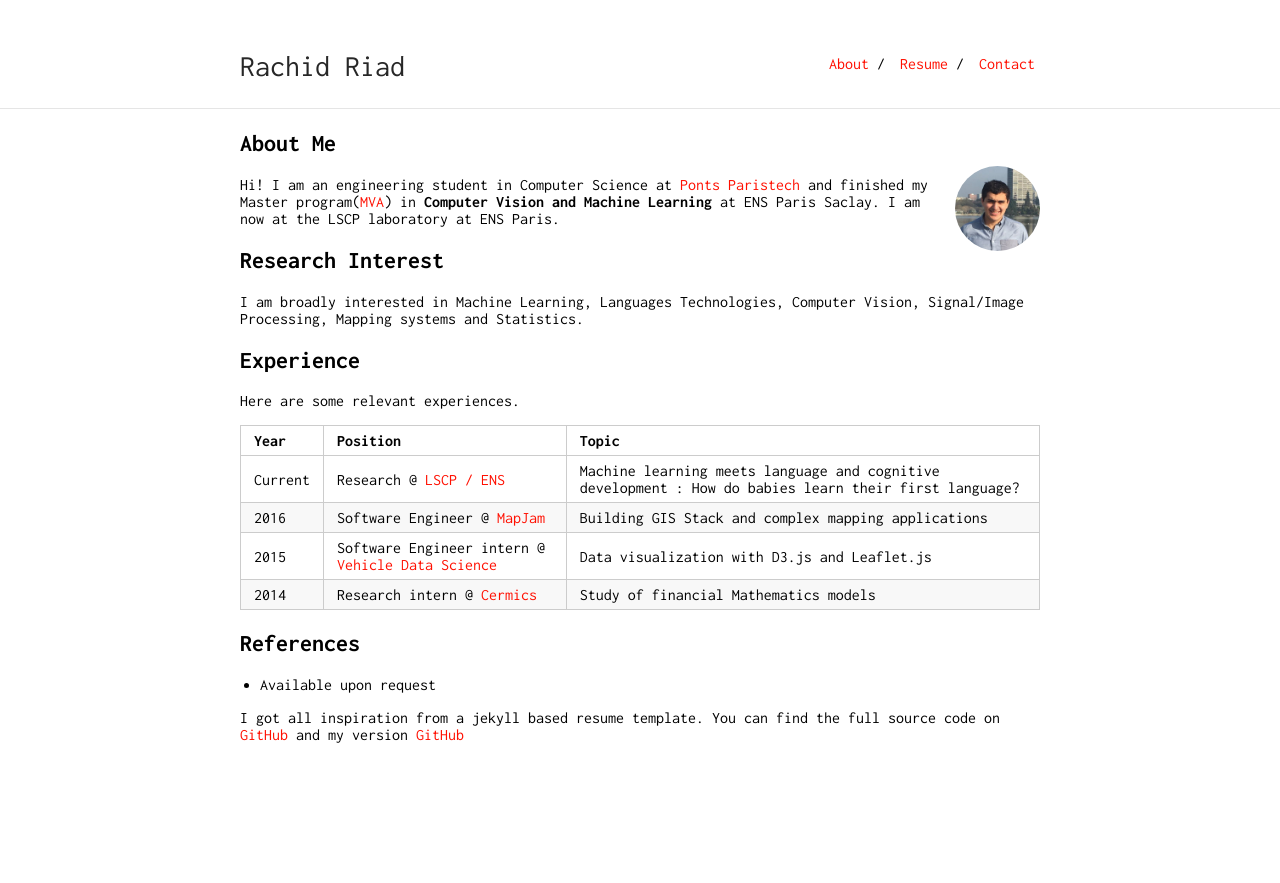
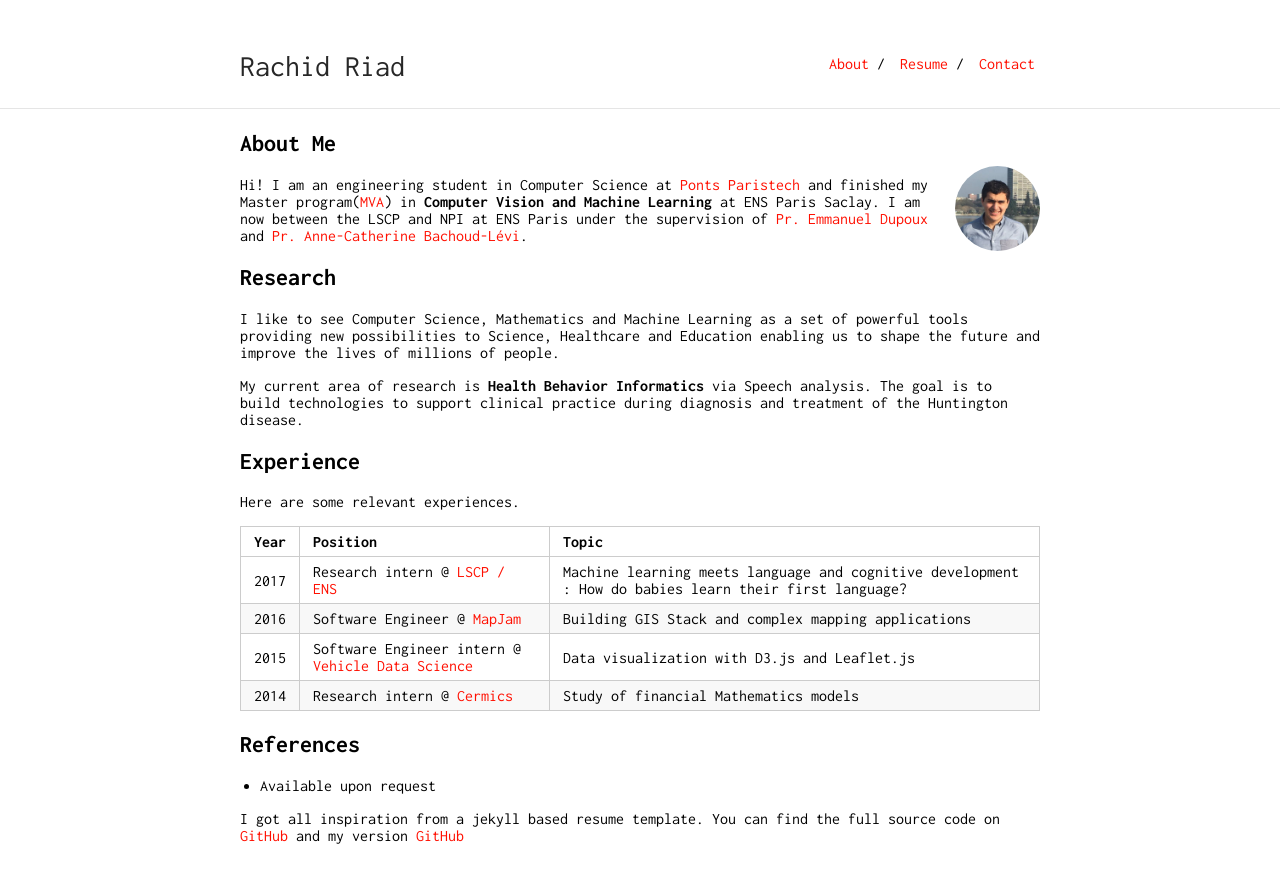
Before and after one commit to Rachine/Rachine.github.io, a Jekyll site: the page built from index.md, in a window 1280 px wide. Shown: the top 883 px of the page. Built offline with Jekyll 4.4.1, drawn with Linux system fonts in a browser that asks for light colours; our own code applies the rules of GitHub Pages for plain Markdown files.

Commit message:
update cv and new position

```diff
--- a/index.md
+++ b/index.md
@@ -6,12 +6,17 @@ layout: default
 
 <img class="profile-picture" src="picture.jpg">
 
-Hi! I am an engineering student in Computer Science at [Ponts Paristech](http://www.enpc.fr/) and finished my Master program([MVA](http://www.math.ens-cachan.fr/version-francaise/formations/master-mva/contenus-/master-mva-cours-2016-2017-161721.kjsp?RH=1242415112528)) in **Computer Vision and Machine Learning** at ENS Paris Saclay. I am now at the LSCP laboratory at ENS Paris.
+Hi! I am an engineering student in Computer Science at [Ponts Paristech](http://www.enpc.fr/) and finished my Master program([MVA](http://www.math.ens-cachan.fr/version-francaise/formations/master-mva/contenus-/master-mva-cours-2016-2017-161721.kjsp?RH=1242415112528)) in **Computer Vision and Machine Learning** at ENS Paris Saclay. I am now between the LSCP and NPI at ENS Paris under the supervision of [Pr. Emmanuel Dupoux](http://www.lscp.net/persons/dupoux/index.html) and [Pr. Anne-Catherine Bachoud-Lévi](http://www.imrb.inserm.fr/equipes/ac-bachoud-levi/).
 
 
-## Research Interest
+## Research
 
-I am broadly interested in Machine Learning, Languages Technologies, Computer Vision, Signal/Image Processing, Mapping systems and Statistics.
+<!-- I am broadly interested in Machine Learning, Languages Technologies, Computer Vision, Signal/Image Processing, Mapping systems and Statistics. -->
+
+I like to see Computer Science, Mathematics and Machine Learning as a set of powerful tools providing new possibilities to Science, Healthcare and Education enabling us to shape the future and improve the lives of millions of people.
+
+My current area of research is **Health Behavior Informatics** via Speech analysis. The goal is to build technologies to support clinical practice during diagnosis and treatment of the Huntington disease.
+
 
 <!-- ## Publications
 
@@ -26,7 +31,7 @@ Here are some relevant experiences.
 
 Year | Position | Topic
 -----|-------|--------
-Current | Research @ [LSCP / ENS](http://www.lscp.net/index.php) | Machine learning meets language and cognitive development : How do babies learn their first language?
+2017 | Research intern @ [LSCP / ENS](http://www.lscp.net/index.php) | Machine learning meets language and cognitive development : How do babies learn their first language?
 2016 | Software Engineer @ [MapJam](https://mapjam.com) | Building GIS Stack and complex mapping applications
 2015 | Software Engineer intern @ [Vehicle Data Science](https://www.crunchbase.com/organization/vehicle-data-science#/entity) | Data visualization with D3.js and Leaflet.js
 2014 | Research intern @ [Cermics](http://cermics.enpc.fr/) | Study of financial Mathematics models
```
Also changed, not shown: about.md (+9 -4 lines), 1 other file.
